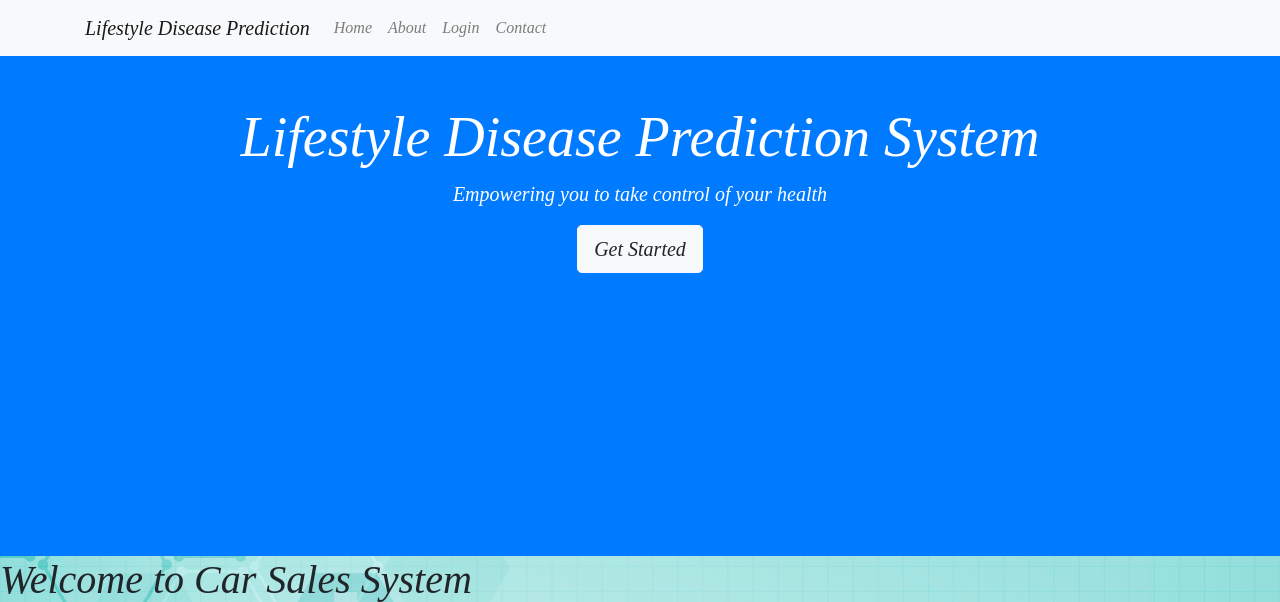
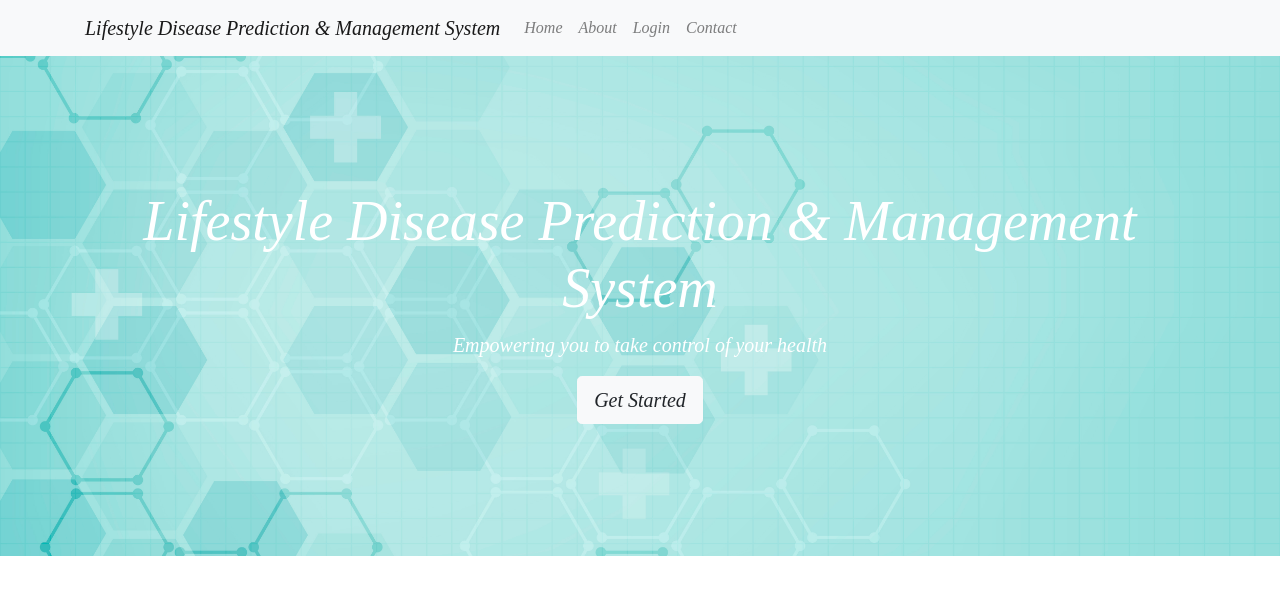
Before and after one commit to wonghorngwoei/FYP_TP055241, a Flask app: page / in a window 1280 px wide. Shown: the top 602 px of the page. Run offline with Flask 3, Linux system fonts and the light colour scheme.

Commit message:
Update WIP

```diff
--- a/static/css/style.css
+++ b/static/css/style.css
@@ -13,7 +13,7 @@ body{
 }
 
 .limit-lines {
-    max-height: 5.4em; /* Adjust the height to accommodate the desired number of lines */
+    max-height: 6em; /* Adjust the height to accommodate the desired number of lines */
     overflow: hidden;
     text-overflow: ellipsis;
     display: -webkit-box;
--- a/templates/homepage.html
+++ b/templates/homepage.html
@@ -5,8 +5,6 @@
         <meta name="viewport" content="width=device-width, initial-scale=1.0">
         <title>Lifestyle Disease Prediction and Management System</title>
 
-        <!-- Link to Font Awesome icons -->
-        <link rel="stylesheet" href="https://cdnjs.cloudflare.com/ajax/libs/font-awesome/5.15.2/css/all.min.css">
         <!-- Bootstrap CSS -->
         <link rel="stylesheet" href="https://cdn.jsdelivr.net/npm/bootstrap@4.3.1/dist/css/bootstrap.min.css" integrity="sha384-ggOyR0iXCbMQv3Xipma34MD+dH/1fQ784/j6cY/iJTQUOhcWr7x9JvoRxT2MZw1T" crossorigin="anonymous">
         <!-- jQuery first, then Popper.js, then Bootstrap JS -->
@@ -17,7 +15,7 @@
         <link href="https://fonts.googleapis.com/css?family=Playfair+Display" rel="stylesheet">
         <link href="https://fonts.googleapis.com/css?family=Lato" rel="stylesheet">
         <!-- Cascading Style Sheet -->
-        <link rel="stylesheet" type="text/css" href="style.css">
+        <link rel="stylesheet" type="text/css" href="static/css/style.css">
         <script>
             function togglePassword() {
                 var password = document.getElementById("password");
@@ -40,17 +38,10 @@
         </style>
     </head>
     <body>
-        <!-- <header class="bg-primary text-white text-center py-5">
-            <button class="btn btn-primary" data-toggle="collapse" data-target="#headerCollapse">Toggle</button>
-            <div id="headerCollapse" class="header-collapse collapse">
-              <h1 class="display-4">Lifestyle Disease Prediction System</h1>
-              <p class="lead">Predicting and managing lifestyle diseases</p>
-            </div>
-          </header> -->
         <!-- Navbar -->
         <nav class="navbar navbar-expand-lg navbar-light bg-light">
             <div class="container">
-            <a class="navbar-brand me-auto" href="#">Lifestyle Disease Prediction</a>
+            <a class="navbar-brand me-auto" href="#">Lifestyle Disease Prediction & Management System</a>
             <button class="navbar-toggler" type="button" data-bs-toggle="collapse" data-bs-target="#navbarNav" aria-controls="navbarNav" aria-expanded="false" aria-label="Toggle navigation">
                 <span class="navbar-toggler-icon"></span>
             </button>
@@ -74,21 +65,14 @@
         </nav>
 
         <!-- Hero Section -->
-        <section class="hero bg-primary text-white text-center py-5" style="height: 500px;">
+        <section class="hero-image bg-primary text-white text-center py-5" style="height: 500px; display: flex; align-items: center; justify-content: center;">
             <div class="container">
-            <h1 class="display-4">Lifestyle Disease Prediction System</h1>
-            <p class="lead">Empowering you to take control of your health</p>
-            <a href="#" data-toggle="modal" data-target="#loginModal" class="btn btn-light btn-lg">Get Started</a>
+                <h1 class="display-4">Lifestyle Disease Prediction & Management System</h1>
+                <p class="lead">Empowering you to take control of your health</p>
+                <a href="#" data-toggle="modal" data-target="#loginModal" class="btn btn-light btn-lg">Get Started</a>
             </div>
         </section>
 
-        <section class="hero-image">
-            <div class="hero-text">
-                <h1>Welcome to Car Sales System</h1>
-                <b><h3>Find your dream car today</h3></b>
-                <i><p>We offer a wide selection of high-quality cars at affordable prices.</p></i>
-            </div>
-        </section>
 
         <!-- Features Section -->
         <section class="features py-5">
@@ -124,6 +108,9 @@
               </div>
             </div>
           </section>
+
+        <!-- About Us -->
+
 
         <!-- Login Modal -->
         <div class="modal fade" id="loginModal" tabindex="-1" role="dialog" aria-labelledby="loginModalLabel" aria-hidden="true">
@@ -226,7 +213,7 @@
         <!-- Footer -->
         <footer class="bg-dark text-white text-center py-3">
             <div class="container">
-            <p>&copy; 2023 Your Company. All rights reserved.</p>
+            <p>2023 Lifestyle Disease Prediction and Management System. By Wong Horng Woei TP055241. A APU Final Year Project.</p>
             </div>
         </footer>
 
```
Also changed, not shown: static/css/images/health.jpg (renamed from images/health.jpg).
